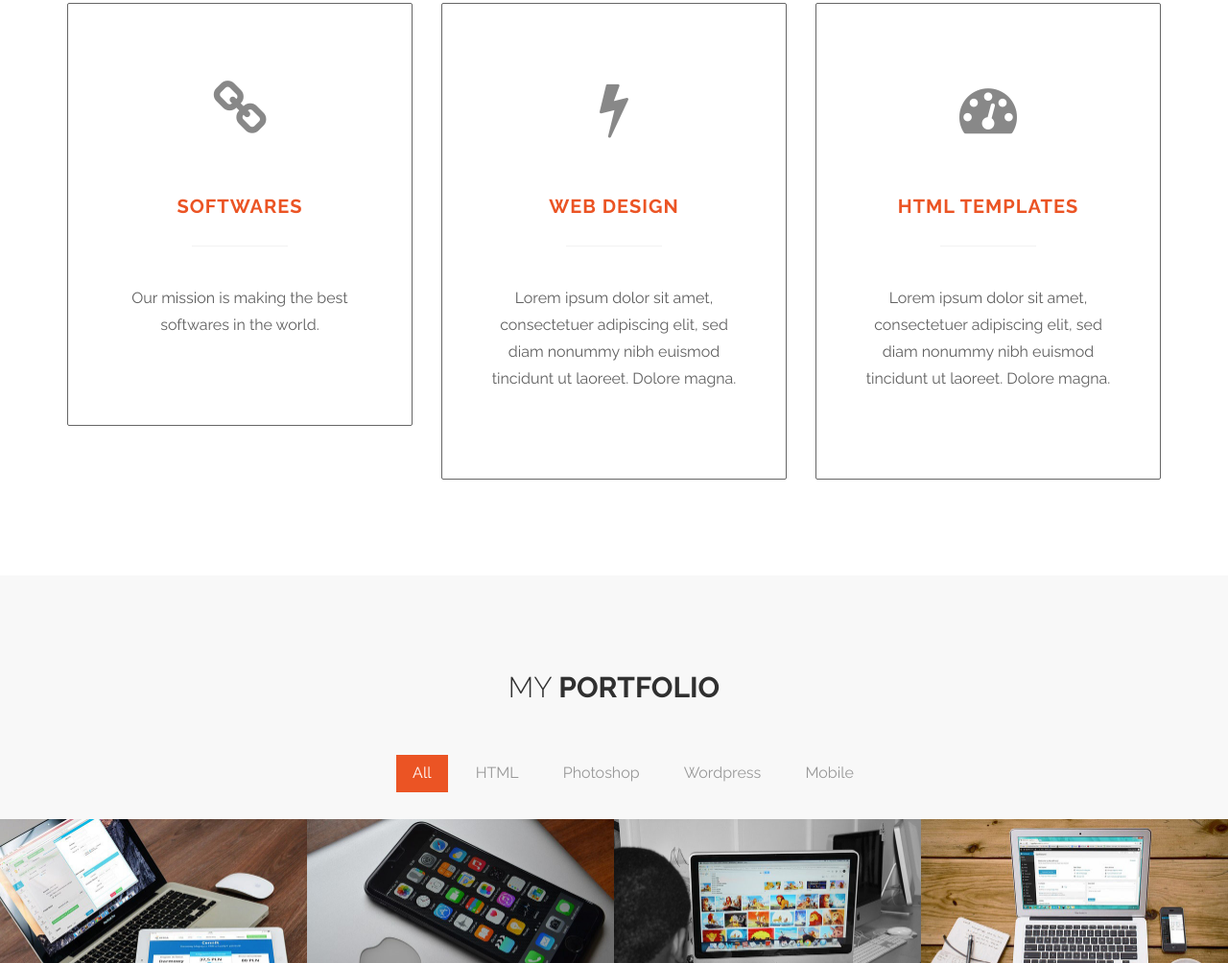
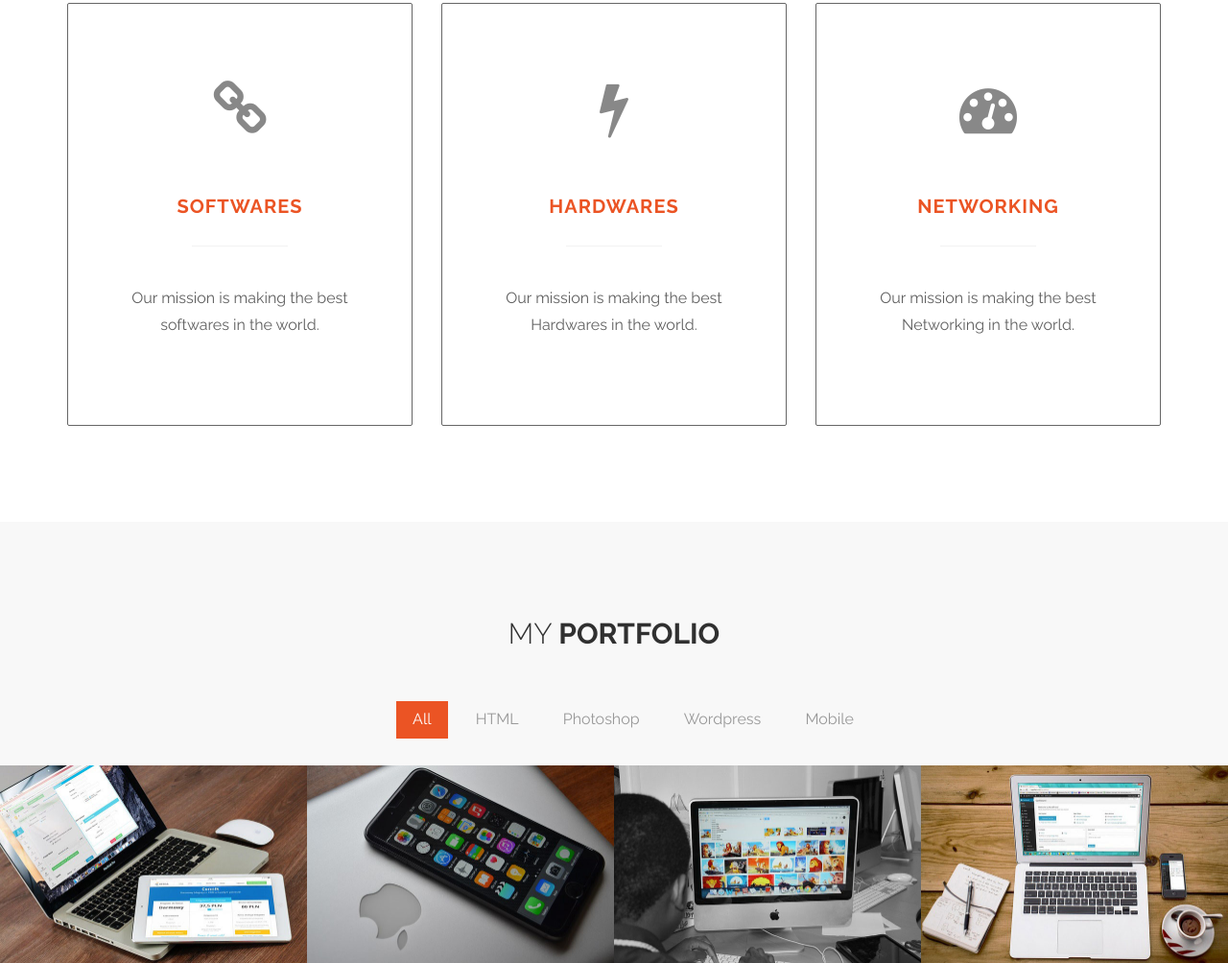
Before and after one commit to abdulladotcom/abdullaprofile, a plain HTML site: page index.html in a window 1280 px wide. Shown: the part 1033-2037 px from the top of the page at 96% size. Drawn offline with Linux system fonts and the light colour scheme.

Commit message:
Add files via upload

```diff
--- a/index.html
+++ b/index.html
@@ -85,17 +85,17 @@ https://templatemo.com/tm-464-ultra-profile
 				<div class="col-md-4 col-sm-4">
 					<div class="work-wrapper">
 						<i class="fa fa-flash"></i>
-						<h3 class="text-uppercase tm-work-h3">Web Design</h3>
+						<h3 class="text-uppercase tm-work-h3">Hardwares</h3>
 						<hr>
-						<p>Lorem ipsum dolor sit amet, consectetuer adipiscing elit, sed diam nonummy nibh euismod tincidunt ut laoreet. Dolore magna.</p>
+						<p>Our mission is making the best Hardwares in the world.</p>
 					</div>
 				</div>
 				<div class="col-md-4 col-sm-4">
 					<div class="work-wrapper">
 						<i class="fa fa-dashboard"></i>
-						<h3 class="text-uppercase tm-work-h3">HTML Templates</h3>
+						<h3 class="text-uppercase tm-work-h3">Networking</h3>
 						<hr>
-						<p>Lorem ipsum dolor sit amet, consectetuer adipiscing elit, sed diam nonummy nibh euismod tincidunt ut laoreet. Dolore magna.</p>
+						<p>Our mission is making the best Networking in the world.</p>
 					</div>
 				</div>
 			</div>
```
